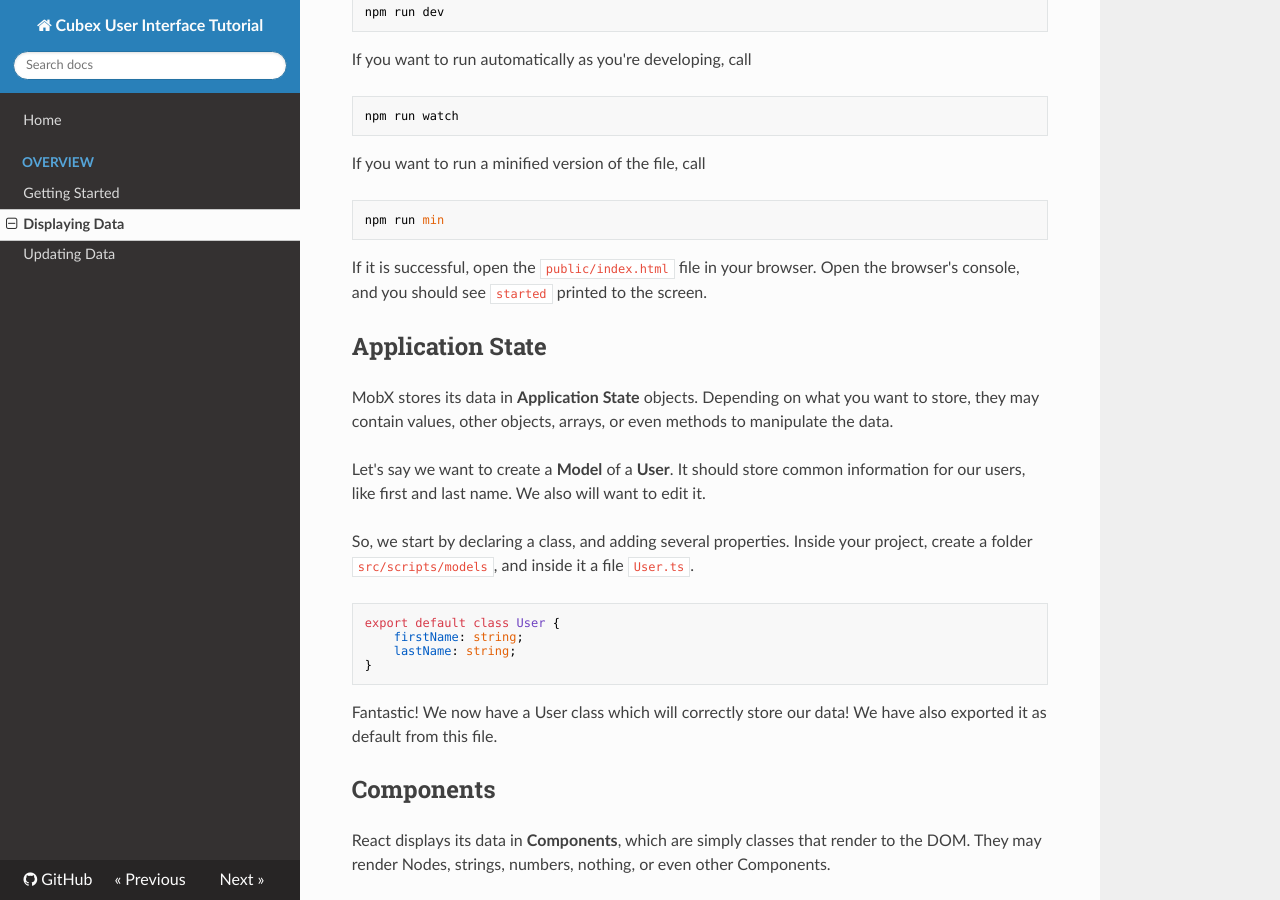
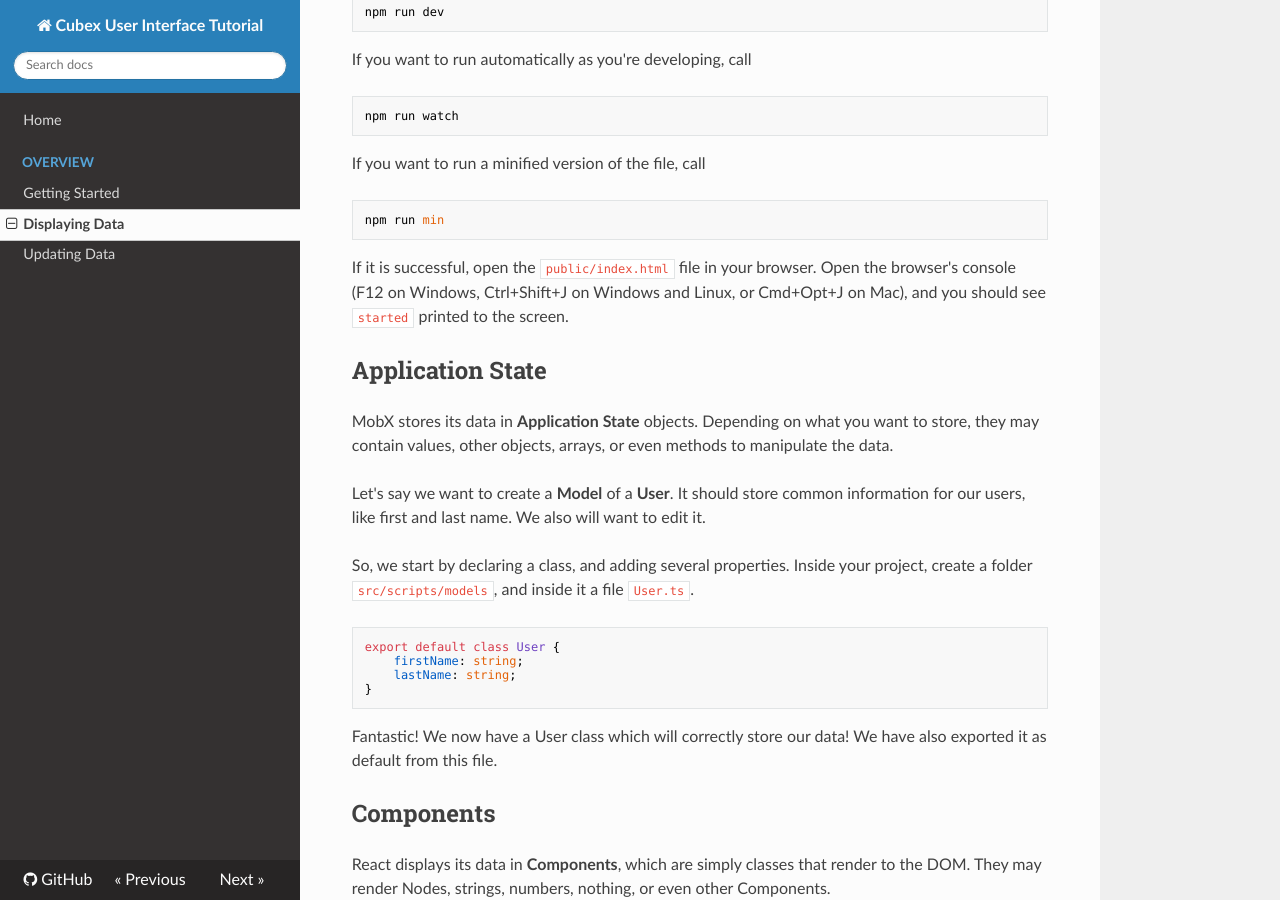
Before and after one commit to Cubex30/user-interface-tutorial, an MkDocs documentation site: the page built from docs/0-Overview/0.1-Displaying-Data.md, in a window 1280 px wide and 900 px high, scrolled down 1601 px. Built offline with MkDocs 1.6.1, drawn with Linux system fonts in a browser that asks for light colours; nearby versions of some CDN libraries; old or Windows-style settings are respelled for this version of MkDocs.

Commit message:
Fixed 0.1.

```diff
--- a/docs/0-Overview/0.1-Displaying-Data.md
+++ b/docs/0-Overview/0.1-Displaying-Data.md
@@ -72,7 +72,7 @@ If you want to run a minified version of the file, call
 
     npm run min
 
-If it is successful, open the `public/index.html` file in your browser.  Open the browser's console, and you should see `started` printed to the screen.
+If it is successful, open the `public/index.html` file in your browser.  Open the browser's console (F12 on Windows, Ctrl+Shift+J on Windows and Linux, or Cmd+Opt+J  on Mac), and you should see `started` printed to the screen.
 
 ## Application State
 
```
